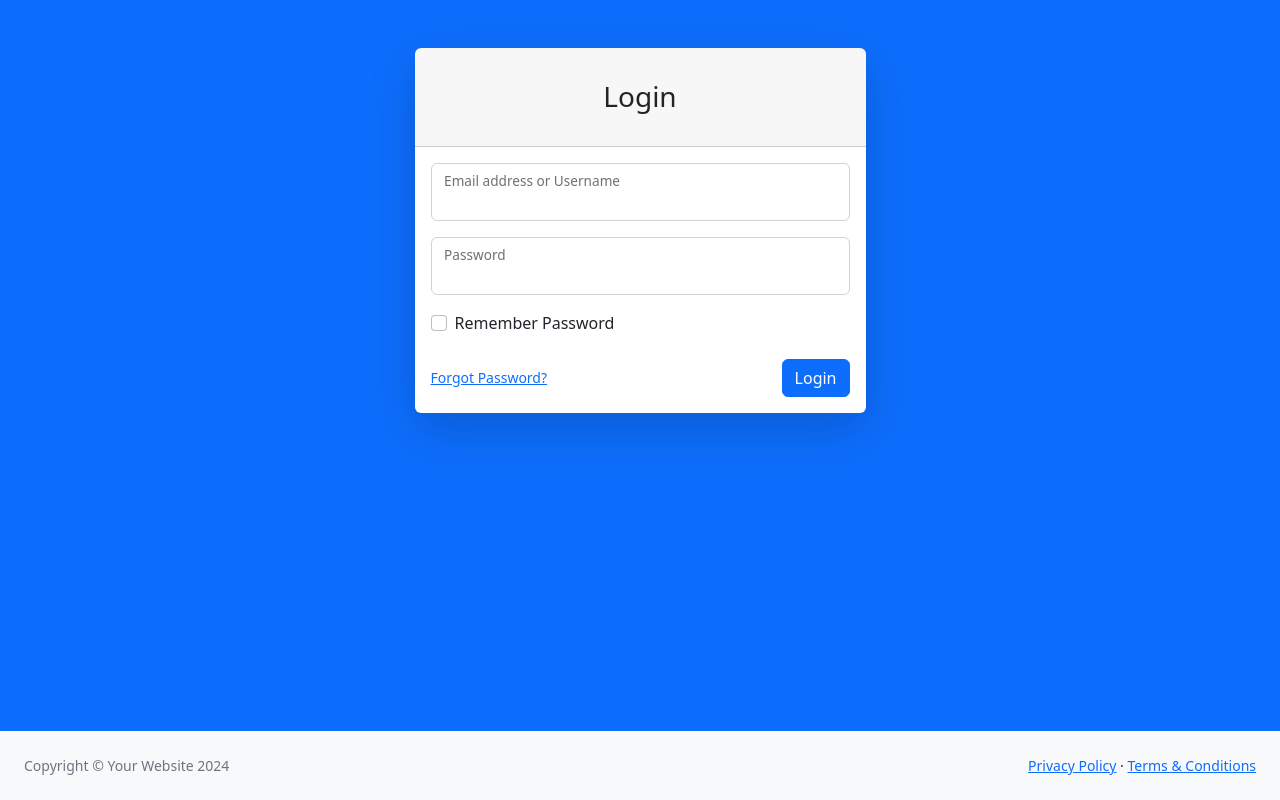
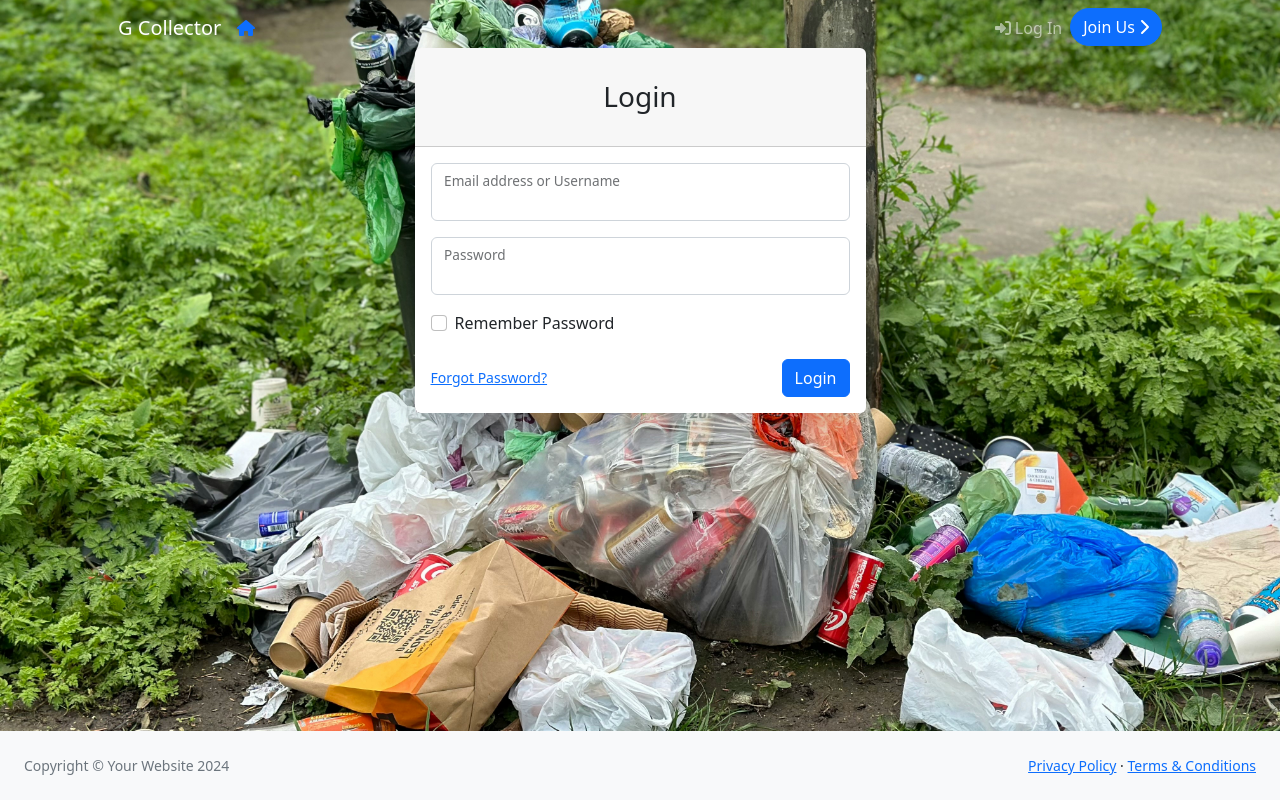
Before and after one commit to nrbrt02/garbagecollection, a Django app: page /login/ in a window 1280 px wide. Run offline with Django 5.2, Linux system fonts and the light colour scheme; some libraries are stand-ins or nearby versions.

Commit message:
new things

```diff
--- a/app/templates/app/login.html
+++ b/app/templates/app/login.html
@@ -10,8 +10,43 @@
         <title>Login - SB Admin</title>
         <link href="{% static 'adminn/css/styles.css' %}" rel="stylesheet" />
         <script src="https://use.fontawesome.com/releases/v6.3.0/js/all.js" crossorigin="anonymous"></script>
+        <style>
+            body {
+            display: flex;
+            flex-direction: column;
+            min-height: 100vh;
+            background-image: url("{% static 'assets/img/john-cameron-tcDf9Nlz2kk-unsplash.jpg' %}"); /* Path to your background image */
+            background-size: cover;
+            background-position: center;
+            background-repeat: no-repeat;
+            background-attachment: fixed;
+        }
+
+        body {
+            display: flex;
+            flex-direction: column;
+            min-height: 100vh;
+        }
+        </style>
     </head>
-    <body class="bg-primary">
+    <body>
+        <nav class="navbar navbar-expand-lg navbar-dark navbar-custom fixed-top">
+            <div class="container px-5">
+                <a class="navbar-brand" href="#page-top">G Collector</a>
+                <a href="{% url 'home' %}"><i class="fas fa-house"></i></a>
+                <button class="navbar-toggler" type="button" data-bs-toggle="collapse" data-bs-target="#navbarResponsive" aria-controls="navbarResponsive" aria-expanded="false" aria-label="Toggle navigation"><span class="navbar-toggler-icon"></span></button>
+                <div class="collapse navbar-collapse" id="navbarResponsive">
+                    <ul class="navbar-nav ms-auto">
+                        {% if request.user.is_authenticated %}
+                            <li class="nav-item"><a class="nav-link" href="{% url 'admin-home' %}"><i class="fas fa-tachometer-alt"></i> Dashboard</a></li>
+                        {% else %}
+                            <li class="nav-item"><a class="nav-link" href="{% url 'login' %}"><i class="fas fa-sign-in-alt"></i> Log In</a></li>
+                        {% endif %}
+                        <li class="nav-item"><a class="btn rounded-pill btn-primary" href="#!">Join Us <i class="fa fa-chevron-right"> </i> </a></li>
+                    </ul>
+                </div>
+            </div>
+        </nav>
         <div id="layoutAuthentication">
             <div id="layoutAuthentication_content">
                 <main>
--- a/app/templates/app/mcollector/includes/header.html
+++ b/app/templates/app/mcollector/includes/header.html
@@ -8,6 +8,7 @@
         <meta name="description" content="" />
         <meta name="author" content="" />
         <title>Money Collection - Dashboard</title>
+        <script src="https://unpkg.com/htmx.org@1.9.2"></script>
         <link href="https://cdn.jsdelivr.net/npm/simple-datatables@7.1.2/dist/style.min.css" rel="stylesheet" />
         <link href="{% static 'adminn/css/styles.css' %}" rel="stylesheet" />
         <script src="https://use.fontawesome.com/releases/v6.3.0/js/all.js" crossorigin="anonymous"></script>
--- a/garbagecollection/settings.py
+++ b/garbagecollection/settings.py
@@ -144,7 +144,7 @@ EMAIL_HOST = 'smtp.gmail.com'
 EMAIL_PORT = 587
 EMAIL_USE_TLS = True
 EMAIL_HOST_USER = 'normuyomba@gmail.com'
-EMAIL_HOST_PASSWORD = os.getenv('EMAIL_APP_PASSWORD')
+EMAIL_HOST_PASSWORD = 'xnkn ccql oojm sxdj'
 DEFAULT_FROM_EMAIL = 'normuyomba@gmail.com'
 
 
```
Also changed, not shown: db.sqlite3.
